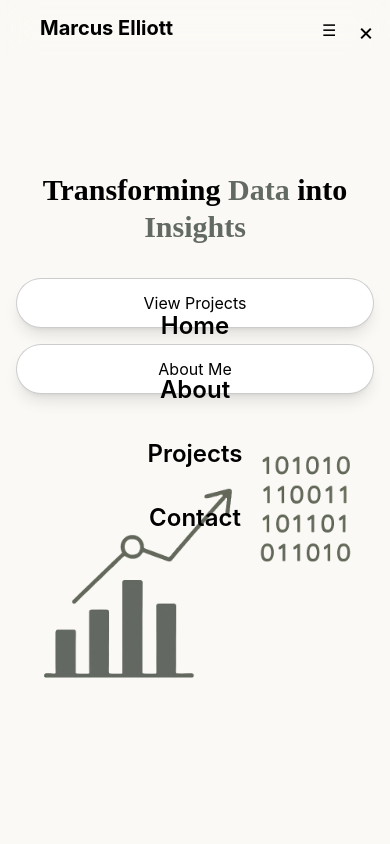
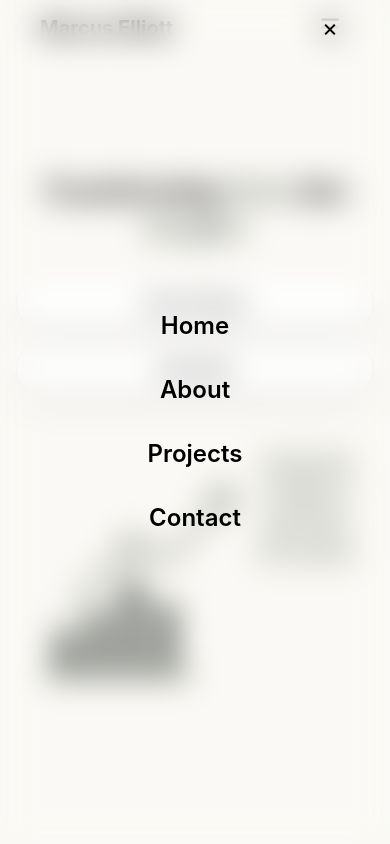
Before and after one commit to marcuse418/marcus_portfolio, a React (Vite) app: page / in a window 390 px wide. Both pictures are taken after a click on the element "Open menu". Shown: the top 844 px of the page. Built offline with nearby package versions, Linux system fonts and the light colour scheme; a web font is replaced by a local one.

Commit message:
Enhance MobileMenu and Navbar components with improved styling and layout adjustments for better user experience

```diff
--- a/src/components/MobileMenu.jsx
+++ b/src/components/MobileMenu.jsx
@@ -3,11 +3,11 @@ import { useEffect } from 'react';
 export const MobileMenu = ({menuOpen, setMenuOpen}) => {
 
     return (
-        <div className={`fixed top-0 left-0 w-full bg-[rgba(240, 231, 231, 0.8)] z-40 flex flex-col items-center justify-center transistion-all duration-300 ease-in-out
+        <div className={`fixed top-0 left-0 w-full bg-[rgba(240, 231, 231, 0.8)] backdrop-blur-lg z-40 flex flex-col items-center justify-center transition-all duration-300 ease-in-out
                         ${menuOpen ? "h-screen opacity-100 pointer-events-auto" : "h-0 opacity-0 pointer-events-none"}`}>
 
             <button onClick={() => setMenuOpen(false)}
-                    className="absolute top-4 right-4 text-black text-2xl focus:outline-none cursor-pointer"
+                    className="absolute top-3 right-10 text-black text-2xl focus:outline-none cursor-pointer w-10 h-8 flex items-center justify-center"
                     aria-label="Close Menu">
                 &times;
             </button>
--- a/src/components/Navbar.jsx
+++ b/src/components/Navbar.jsx
@@ -31,7 +31,7 @@ export const Navbar = ({menuOpen, setMenuOpen}) => {
                         />
                     </a>
 
-                    <div className="w-7 h-5 relative cursor-pointer z-40 md:hidden" onClick={() => setMenuOpen ((prev) => !prev)}>
+                    <div className="w-10 h-8 flex items-center justify-center relative cursor-pointer z-40 md:hidden text-2xl text-black" onClick={() => setMenuOpen ((prev) => !prev)} aria-label="Open menu">
                         &#9776;
                     </div>
 
```
